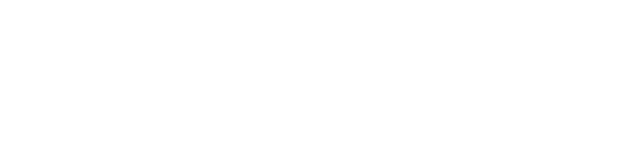
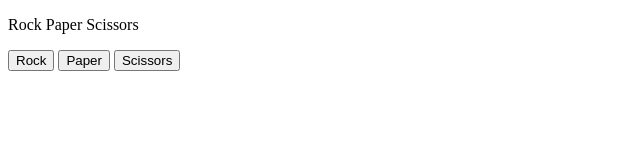
Before and after one commit to ComfortNt/Strings-in-Js, a plain HTML site: page booleans_and_if.html in a window 1280 px wide. Shown: the whole page, without its empty margins (0-640 px from the left). Drawn offline with Linux system fonts and the light colour scheme.

Commit message:
Built a game for practice
Rock paper scissors

```diff
--- a/booleans_and_if.html
+++ b/booleans_and_if.html
@@ -7,10 +7,111 @@
 </head>
 <body>
 
+    <p> Rock Paper Scissors</p>
+
+    <button onclick="
+
+    compMove ='';
+    playerMove = 'rock';
+    randomNum = Math.random(); // generates a positive number greater than or equal to 0 and less than 1;
+
+    if(randomNum >= 0 && randomNum < 1/3){
+
+        compMove ='rock';
+
+    }else if( randomNum >= 1/3 && randomNum < 2/3){
+
+        compMove = 'paper';
+
+    }else if(randomNum >= 2/3 && randomNum < 1){
+
+       compMove ='scissors';
+    };
+
+    console.log(compMove);
 
 
+    if( compMove === 'rock'){
+        alert(`Game Drawn \n Comp move ${compMove} vs Player move ${playerMove}`);
+    }
+    else if( compMove === 'paper'){
+        alert(`Game Lost \n Comp move ${compMove} vs Player move ${playerMove}`);
+
+    }else if( compMove === 'scissors'){
+        alert(`Game Won \n Comp move ${compMove} vs Player move ${playerMove}`);
+    }
+    " >
+        Rock
+    </button>
+
+    <button onclick="
+
+    compMove ='';
+    playerMove = 'paper';
+    randomNum = Math.random();
+
+    if(randomNum >= 0 && randomNum < 1/3){
+        compMove ='rock';
+
+    }else if( randomNum >= 1/3 && randomNum < 2/3){
+        compMove = 'paper';
+
+    }else if(randomNum >= 2/3 && randomNum < 1){
+       compMove ='scissors';
+    };
+
+    console.log(compMove);
+
+
+    if( compMove === 'rock'){
+        alert(`Game Won \n Comp move ${compMove} vs Player move ${playerMove}`);
+    }
+    else if( compMove === 'paper'){
+        alert(`Game Drawn \n Comp move ${compMove} vs Player move ${playerMove}`);
+
+    }else if( compMove === 'scissors'){
+        alert(`Game Lost \n Comp move ${compMove} vs Player move ${playerMove}`);
+    };">
+    Paper
+    </button>
+
+    <button onclick="
+
+    compMove =''; // We reset the value in memory with every button click,
+    playerMove = 'scissors';// The players move.
+    randomNum = Math.random(); // This code Gnerates a positive number greater than or equal to 0 and less than 1;
+
+    if(randomNum >= 0 && randomNum < 1/3){
+        compMove ='rock';
+
+    }else if( randomNum >= 1/3 && randomNum < 2/3){
+        compMove = 'paper';
+
+    }else if(randomNum >= 2/3 && randomNum < 1){
+       compMove ='scissors';
+    };
+
+    console.log(compMove);
+
+
+    if( compMove === 'rock'){
+        alert(`Game Lost \n Comp move ${compMove} vs Player move ${playerMove}`);
+    }
+    else if( compMove === 'paper'){
+        alert(`Game Won \n Comp move ${compMove} vs Player move ${playerMove}`);
+
+    }else if( compMove === 'scissors'){
+        alert(`Game Drawn \n Comp move ${compMove} vs Player move ${playerMove}`);
+    };
+    " >
+        Scissors
+    </button>
 
     <script>
+
+    let compMove;
+    let playerMove;
+    let randomNum;
 
     </script>
 
```
